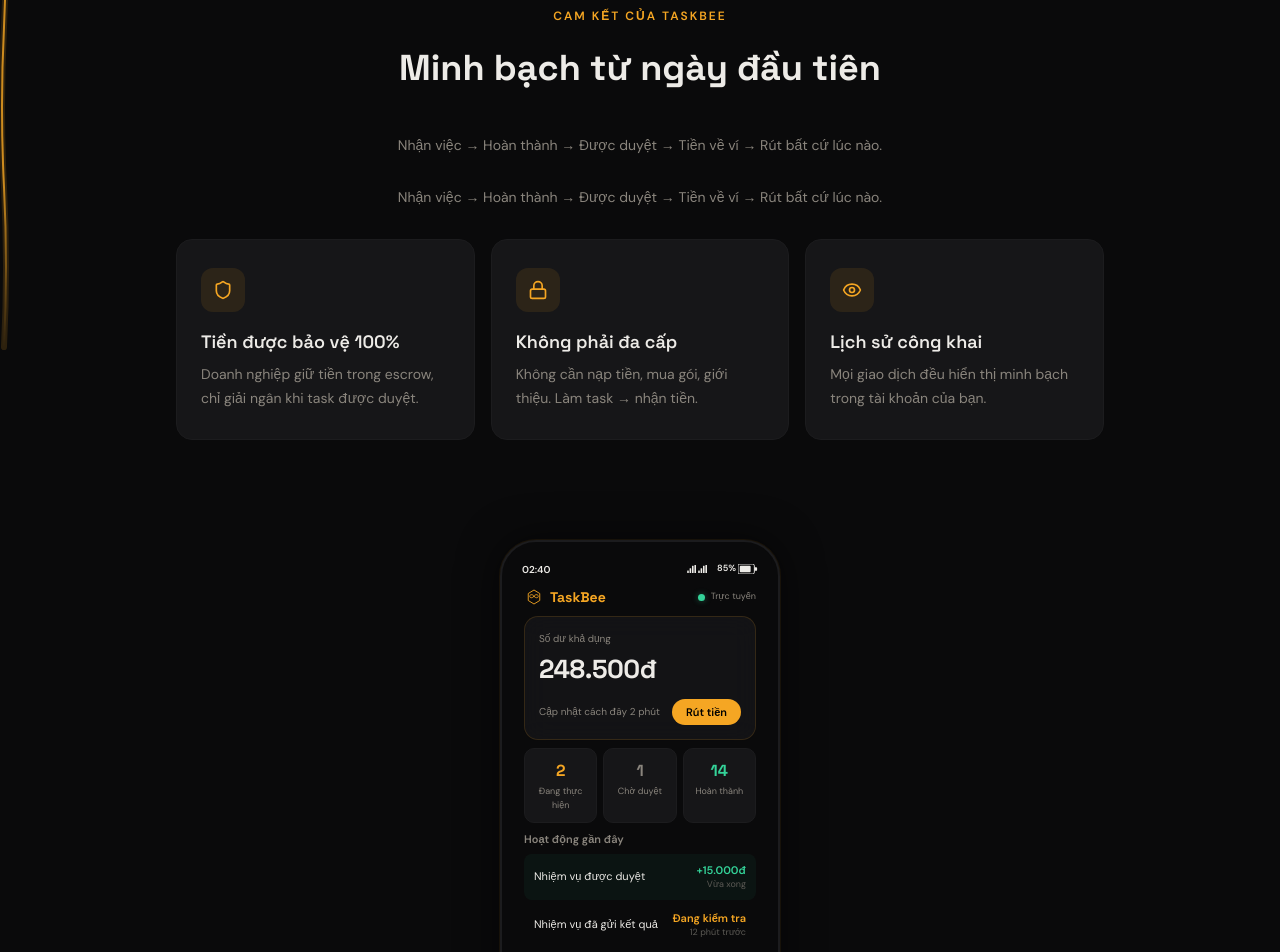
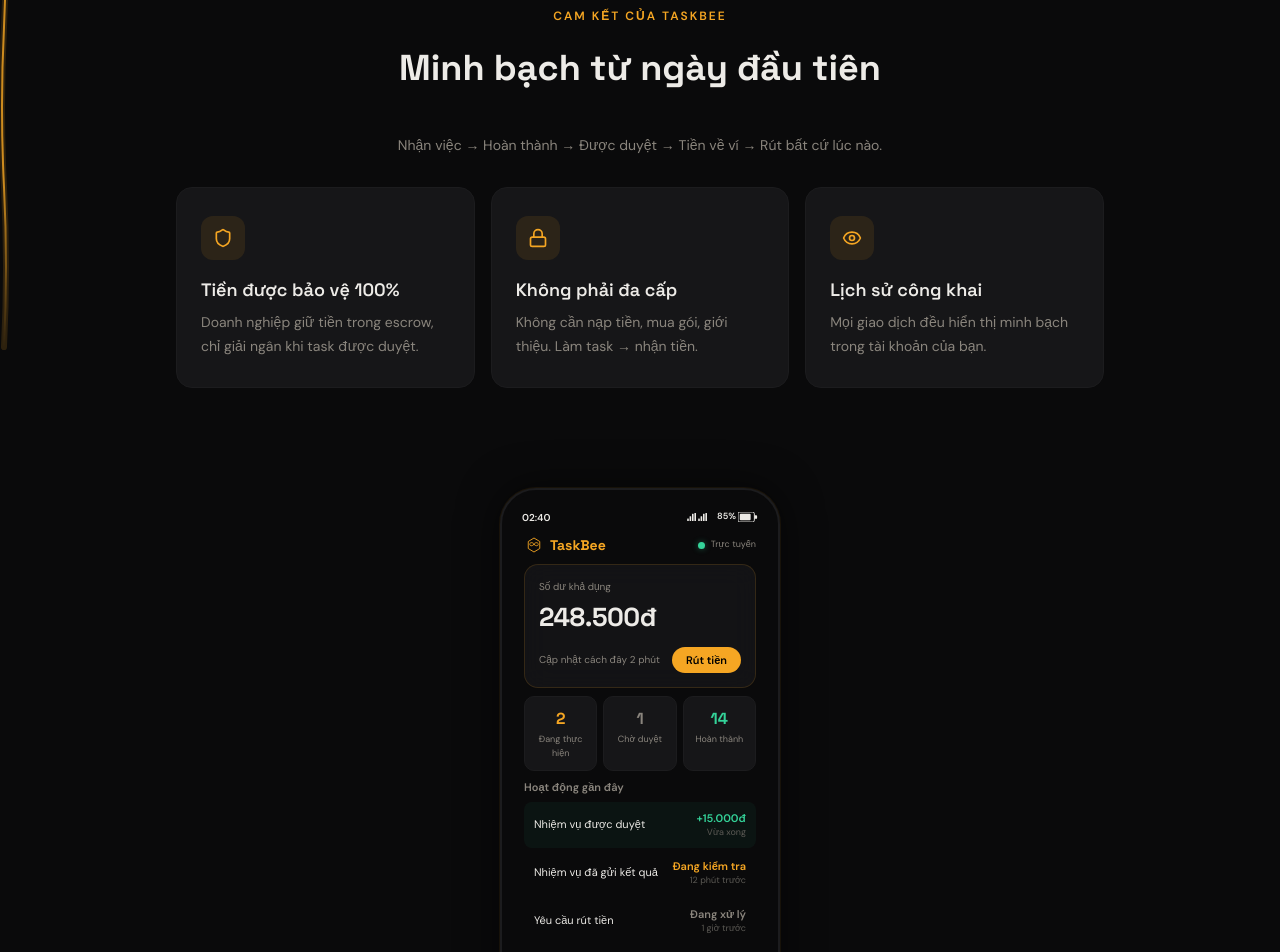
Before and after one commit to Thien-2008/taskbee, a Next.js app: page / in a window 1280 px wide. Shown: the part 853-1805 px from the top of the page. Built offline with nearby package versions, Linux system fonts and the light colour scheme.

Commit message:
Fix duplicate money flow text in Trust Section

```diff
--- a/src/app/page.tsx
+++ b/src/app/page.tsx
@@ -96,7 +96,6 @@
         <ScrollReveal delay={0.1}>
           <h2 style={{ fontFamily: "'Space Grotesk', sans-serif", fontWeight: 700, fontSize: 'clamp(24px, 3vw, 36px)', maxWidth: 600, margin: '0 auto 40px', textAlign: 'center' }}>Minh bạch từ ngày đầu tiên</h2>
                     <p className="text-center text-sm text-[#8A857D] mb-8">Nhận việc → Hoàn thành → Được duyệt → Tiền về ví → Rút bất cứ lúc nào.</p>
-        <p className="text-center text-sm text-[#8A857D] mb-8">Nhận việc → Hoàn thành → Được duyệt → Tiền về ví → Rút bất cứ lúc nào.</p>
         </ScrollReveal>
         <div style={{ display: 'grid', gridTemplateColumns: 'repeat(auto-fit, minmax(240px, 1fr))', gap: 16 }}>
           {[
```
